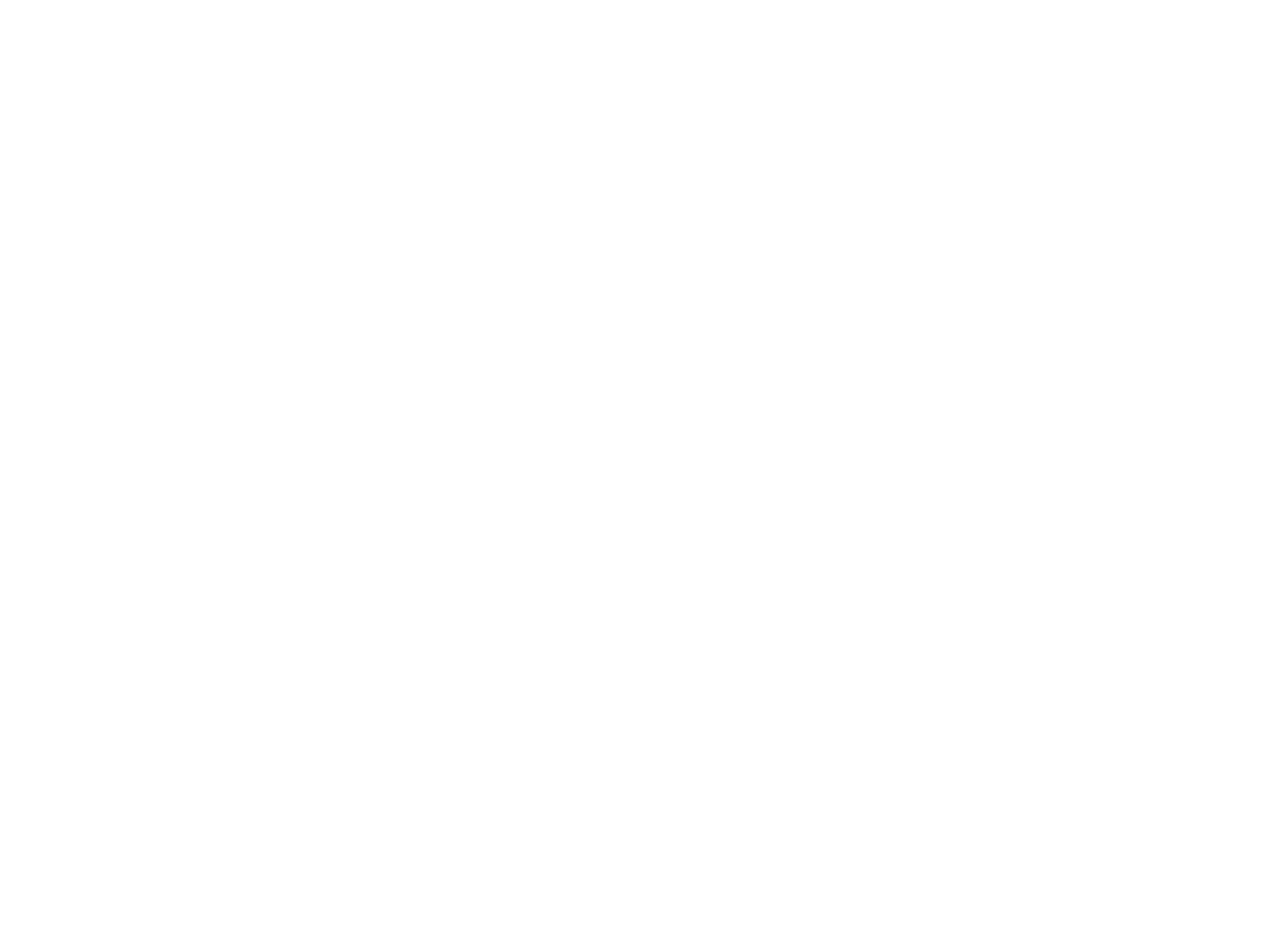
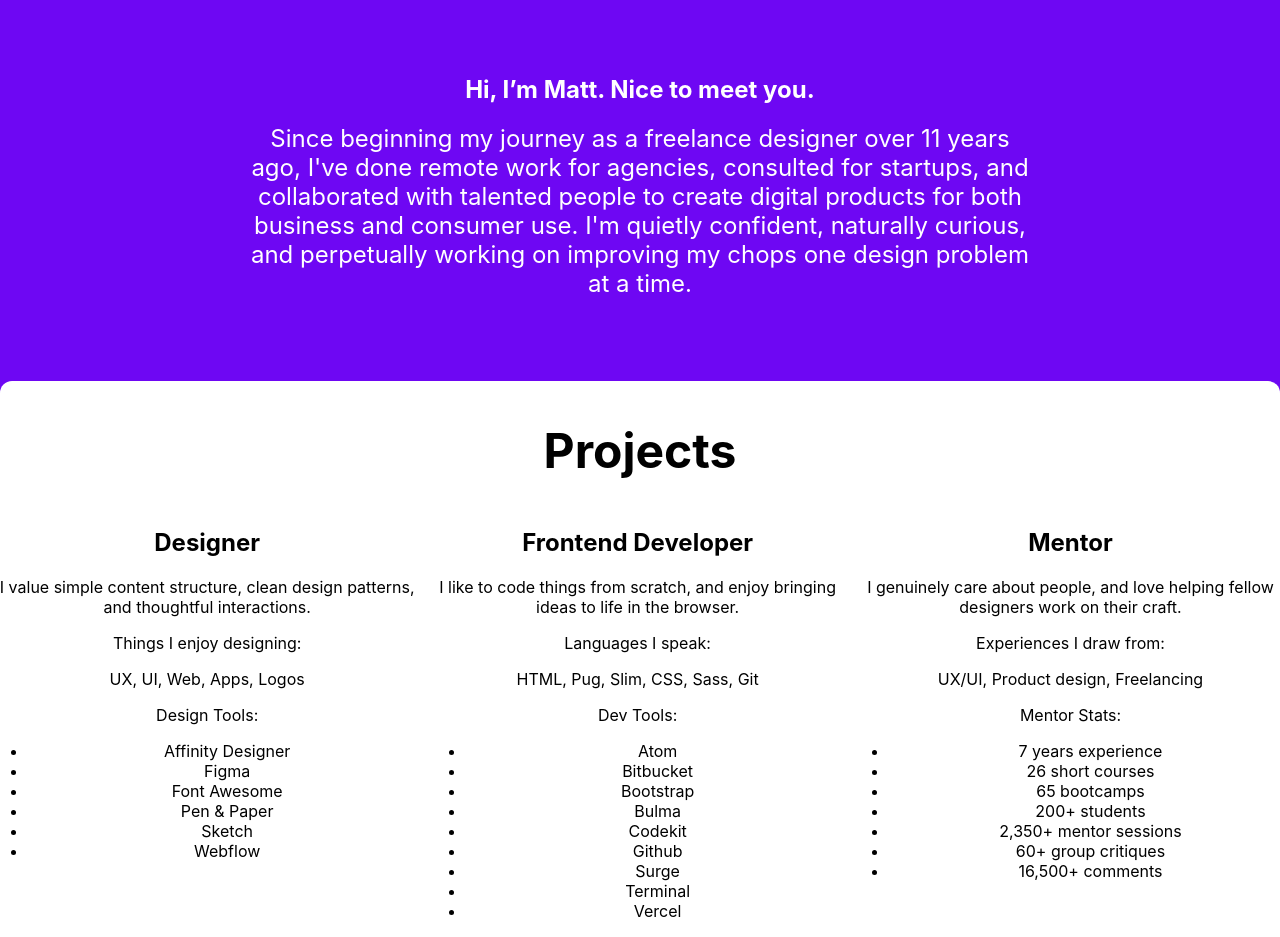
Before and after one commit to mKimp/kim-ma-portfolio, a React (Create React App) app: page / in a window 1280 px wide. Shown: the part 500-1437 px from the top of the page. Before the commit the page ends 800 px from the top, so only its background shows below. Built offline with nearby package versions, Linux system fonts and the light colour scheme.

Commit message:
added body intro section and basic template for project section

```diff
--- a/src/App.tsx
+++ b/src/App.tsx
@@ -2,11 +2,15 @@
 import "./App.css";
 import { Navigation } from "./components/navigation";
 import { BodyHero } from "./components/body-hero";
+import { BodyIntroduction } from "./components/body-introduction";
+import { Projects } from "./components/project";
 function App() {
   return (
     <div className='App'>
       <Navigation />
       <BodyHero />
+      <BodyIntroduction />
+      <Projects />
     </div>
   );
 }
--- /dev/null
+++ b/src/components/body-introduction.tsx
@@ -0,0 +1,25 @@
+import "../scss/body-introduction.scss";
+
+export const BodyIntroduction = () => {
+  return (
+    <section className='section is-medium is-primary has-text-centered is-long'>
+      <div className='container'>
+        <div className='columns is-centered'>
+          <div className='column is-three-fifths'>
+            <h1 className='title is-spaced is-size-3-desktop is-size-4-mobile'>
+              Hi, I’m Matt. Nice to meet you.
+            </h1>
+            <h2 className='subtitle is-size-5-desktop has-text-weight-normal'>
+              Since beginning my journey as a freelance designer over 11 years
+              ago, I've done remote work for agencies, consulted for startups,
+              and collaborated with talented people to create digital products
+              for both business and consumer use. I'm quietly confident,
+              naturally curious, and perpetually working on improving my chops
+              one design problem at a time.
+            </h2>
+          </div>
+        </div>
+      </div>
+    </section>
+  );
+};
--- /dev/null
+++ b/src/components/project.tsx
@@ -0,0 +1,89 @@
+import "../scss/project.scss";
+
+export const Projects = () => {
+  return (
+    <section className='section skills has-text-centered'>
+      <div className='container is-narrow'>
+        <div className='box'>
+          <h1 className='title-projects'>Projects</h1>
+          <div className='content'>
+            <div className='columns is-centered'>
+              <div className='column'>
+                <h1 className='title is-size-4 is-spaced'>Designer</h1>
+                <p>
+                  I value simple content structure, clean design patterns, and
+                  thoughtful interactions.
+                </p>
+                <p className='list-title has-text-primary has-text-weight-normal'>
+                  Things I enjoy designing:
+                </p>
+                <p>UX, UI, Web, Apps, Logos</p>
+                <p className='list-title has-text-primary has-text-weight-normal'>
+                  Design Tools:
+                </p>
+                <ul>
+                  <li>Affinity Designer</li>
+                  <li>Figma</li>
+                  <li>Font Awesome</li>
+                  <li>Pen &amp; Paper</li>
+                  <li>Sketch</li>
+                  <li>Webflow</li>
+                </ul>
+              </div>
+              <div className='column'>
+                <h1 className='title is-size-4 is-spaced'>
+                  Frontend Developer
+                </h1>
+                <p>
+                  I like to code things from scratch, and enjoy bringing ideas
+                  to life in the browser.
+                </p>
+                <p className='list-title has-text-primary has-text-weight-normal'>
+                  Languages I speak:
+                </p>
+                <p>HTML, Pug, Slim, CSS, Sass, Git</p>
+                <p className='list-title has-text-primary has-text-weight-normal'>
+                  Dev Tools:
+                </p>
+                <ul>
+                  <li>Atom</li>
+                  <li>Bitbucket</li>
+                  <li>Bootstrap</li>
+                  <li>Bulma</li>
+                  <li>Codekit</li>
+                  <li>Github</li>
+                  <li>Surge</li>
+                  <li>Terminal</li>
+                  <li>Vercel</li>
+                </ul>
+              </div>
+              <div className='column'>
+                <h1 className='title is-size-4 is-spaced'>Mentor</h1>
+                <p>
+                  I genuinely care about people, and love helping fellow
+                  designers work on their craft.
+                </p>
+                <p className='list-title has-text-primary has-text-weight-normal'>
+                  Experiences I draw from:
+                </p>
+                <p>UX/UI, Product design, Freelancing</p>
+                <p className='list-title has-text-primary has-text-weight-normal'>
+                  Mentor Stats:
+                </p>
+                <ul>
+                  <li>7 years experience</li>
+                  <li>26 short courses</li>
+                  <li>65 bootcamps</li>
+                  <li>200+ students</li>
+                  <li>2,350+ mentor sessions</li>
+                  <li>60+ group critiques</li>
+                  <li>16,500+ comments</li>
+                </ul>
+              </div>
+            </div>
+          </div>
+        </div>
+      </div>
+    </section>
+  );
+};
--- /dev/null
+++ b/src/scss/body-introduction.scss
@@ -0,0 +1,26 @@
+.columns {
+  display: flex;
+  justify-content: center;
+  margin-left: -0.75rem;
+  margin-right: -0.75rem;
+  margin-top: -0.75rem;
+
+  .column {
+    h1 {
+      color: white;
+    }
+    h2 {
+      color: white;
+      font-weight: normal;
+    }
+  }
+}
+.section.is-medium {
+  padding: 7rem 0 16rem 0;
+  background-color: #6e07f3;
+}
+
+.column.is-three-fifths {
+  flex: none;
+  width: 60%;
+}
--- /dev/null
+++ b/src/scss/project.scss
@@ -0,0 +1,25 @@
+.section.skills {
+  display: flex;
+  justify-content: center;
+  margin-top: -12rem;
+  .container {
+    max-width: 1334px;
+    border-radius: 12px;
+    background-color: white;
+    .box {
+      .title-projects {
+        font-size: 3rem;
+        color: black;
+      }
+      .content {
+        .columns {
+          .column {
+            .title {
+              color: black;
+            }
+          }
+        }
+      }
+    }
+  }
+}
```
